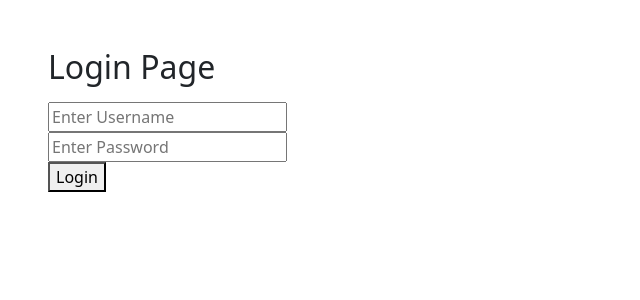
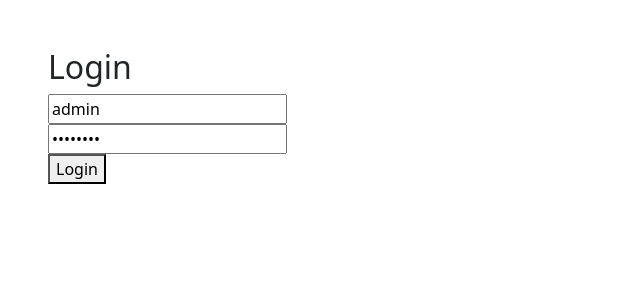
Before and after one commit to gosnippets/reactdemo, a React (Create React App) app: page / in a window 1280 px wide. Shown: the top 300 px of the page, without its empty margins (0-640 px from the left). Built offline with nearby package versions, Linux system fonts and the light colour scheme.

Commit message:
Class Components

```diff
--- a/src/App.js
+++ b/src/App.js
@@ -27,6 +27,8 @@ import AccountDetails from "./routersExample/accounts/AccountDetails";
 import StateLessComponent from "./StateAndProps/StateLessComponent";
 import StateFullComponent from "./StateAndProps/StateFullComponent";
 import HighOrderComponent from "./StateAndProps/HighOrderComponent";
+import StateAndPropsExample from "./ClassComponents/StateAndPropsExample";
+import FormExample from "./ClassComponents/FormExample";
 
 function App() {
   return (<>
@@ -71,7 +73,10 @@ function App() {
 
     {/* <StateLessComponent/> */}
     {/* <StateFullComponent/> */}
-    <HighOrderComponent/>
+    {/* <HighOrderComponent/> */}
+    {/* Class components example  */}
+    {/* <StateAndPropsExample/> */}
+    <FormExample />
   </>);
 }
 
--- /dev/null
+++ b/src/ClassComponents/FormExample.jsx
@@ -0,0 +1,49 @@
+import React, { Component } from 'react'
+
+export default class FormExample extends Component {
+    constructor() {
+        super();
+        this.state = { isLoggedIn: false, username: "admin", password: "Test1234", error: "" }
+    }
+
+    onChangeHandler(e) {
+        this.setState({ [e.target.name]: e.target.value })
+    }
+
+    handleLogin() {
+        console.log(this.state)
+        if (this.state.username === "admin" && this.state.password === "Test1234") {
+            this.setState({ isLoggedIn: true, error: "" });
+        } else {
+            this.setState({ error: "Invalid username or password" });
+        }
+    }
+
+    render() {
+        const { isLoggedIn, username, password, error } = this.state;
+
+        if (!isLoggedIn) {
+            return (
+                <div className='m-5'>
+                    <h2>Login</h2>
+                    {error && <p style={{ color: "red" }}>{error}</p>}
+                    <div><input type='text' name='username' value={username} onChange={(e) => this.onChangeHandler(e)} placeholder='Enter Username' /></div>
+                    <div><input type='password' value={password} name='password' onChange={(e) => this.onChangeHandler(e)} placeholder='Enter Password' /></div>
+                    <button onClick={() => this.handleLogin()}>Login</button>
+                </div>
+            )
+        }
+        else {
+            return (<div className='m-5'>
+                <h2>Welcome...{username} </h2>
+            </div>)
+        }
+    }
+}
+
+
+// =====================
+// MainClassComponent
+
+// LoginClassComponent
+// ProfileClassComponent
--- /dev/null
+++ b/src/ClassComponents/StateAndPropsExample.jsx
@@ -0,0 +1,45 @@
+import React, { Component } from 'react'
+
+export default class StateAndPropsExample extends Component {
+    constructor() {
+        super();
+        this.state = { count: 10 }
+        console.log("constructor")
+    }
+
+    decrementHandler() {
+        this.setState({ count: this.state.count - 1 })
+    }
+
+    render() {
+        return (<>
+            <div className='m-5'>
+                <h2>Count: {this.state.count}</h2>
+                <button onClick={() => this.setState({ count: this.state.count + 1 })}>Increment</button>
+                <button onClick={() => this.decrementHandler()}>Decrement</button>
+            </div>
+            <div className='m-5'>
+                <PropsExample count={this.state.count} />
+            </div>
+        </>)
+    }
+}
+
+
+class PropsExample extends Component {
+    constructor(props){
+        super(props);
+        this.state = {count:props.count}
+        console.log("PropsExample ..")
+    }
+
+    render() {
+        return (
+            <div>
+                <h2>Props Example</h2>
+                <h2>Count: {this.props.count}</h2>
+                <h2>Count: {this.state.count}</h2>
+            </div>
+        )
+    }
+}
```
